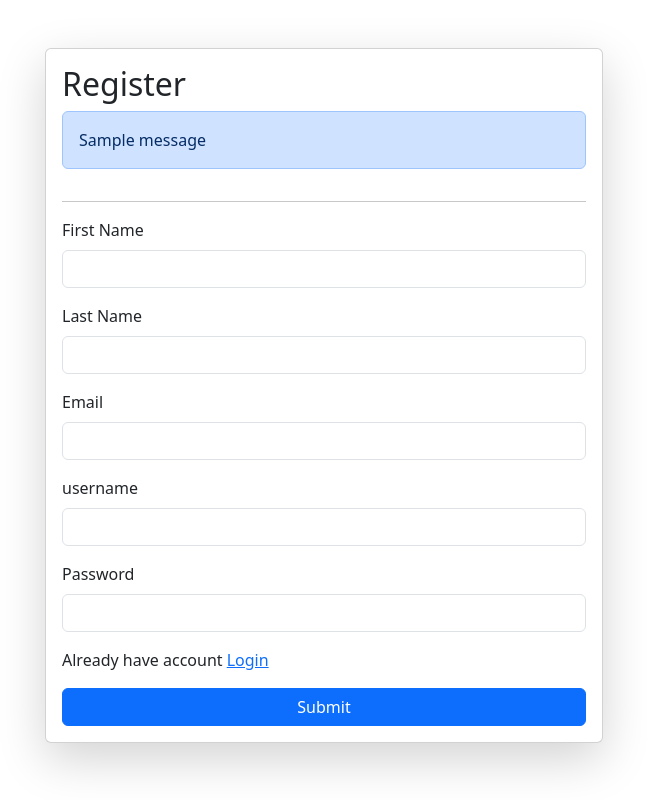
After one commit to Amanastel/PDF_Based_Chatbot_AI, a Django app: page /register/ in a window 1280 px wide. The commit adds this page. Shown: the whole page, without its empty margins (316-963 px from the left). Run offline with Django 4.2, Linux system fonts and the light colour scheme; tables that the repository leaves empty hold one stand-in row (values such as "Sample post"); one stand-in notice (Sample message) is shown.

Commit message:
user register and login fun..

```diff
--- a/llmModelAi/llmApp/forms.py
+++ b/llmModelAi/llmApp/forms.py
@@ -5,15 +5,15 @@ from django.contrib.auth.forms import UserCreationForm
 from .models import CustomProfile
 
 
-class CustomProfileForm(forms.ModelForm):
+class RegistrationForm(forms.ModelForm):
     class Meta:
         model = CustomProfile
-        fields = ['username', 'first_name', 'last_name', 'email', 'phone', 'address']
+        fields = ('phone', 'address')
 
 class PDFDocumentForm(forms.ModelForm):
     class Meta:
         model = PDFDocument
-        fields = ['title', 'document', 'embedding']
+        fields = ['title', 'embedding']
 
 
 class ChatMessageForm(forms.ModelForm):
--- a/llmModelAi/llmApp/models.py
+++ b/llmModelAi/llmApp/models.py
@@ -20,6 +20,7 @@ class PDFDocument(models.Model):
     user = models.ForeignKey(User, on_delete=models.CASCADE)
     title = models.CharField(max_length=200)
     # document = models.FileField(upload_to='pdf_documents/')
+    # document = models.TextField(null=True, blank=True)
     embedding = models.TextField()
     def __str__(self):
         return f"{self.user.username}'s PDF: {self.document.name}"
--- /dev/null
+++ b/llmModelAi/llmApp/templates/register.html
@@ -0,0 +1,65 @@
+<!DOCTYPE html>
+<html lang="en">
+  <head>
+    <meta charset="utf-8" />
+    <meta name="viewport" content="width=device-width, initial-scale=1" />
+    <title>Home</title>
+    <link
+      href="https://cdn.jsdelivr.net/npm/bootstrap@5.3.1/dist/css/bootstrap.min.css"
+      rel="stylesheet"
+      integrity="sha384-4bw+/aepP/YC94hEpVNVgiZdgIC5+VKNBQNGCHeKRQN+PtmoHDEXuppvnDJzQIu9"
+      crossorigin="anonymous"
+    />
+  </head>
+  <body>
+    <div class="container mt-5">
+      <form
+        class="col-6 mx-auto card p-3 shadow-lg"
+        method="POST"
+        enctype="multipart/form-data"
+      >
+        {% csrf_token %}
+        <h2>Register</h2>
+        {% if messages %}
+        {% comment %} {{ message.tags }} {% endcomment %}
+        <div class="alert alert-primary" role="alert">
+            {% for message in messages %}
+            {{ message }}
+            {% endfor %}
+          </div>
+
+        {% endif %}
+        <hr />
+        <div class="mb-3">
+            <label for="exampleInputEmail1" class="form-label">First Name</label>
+            <input type="text" class="form-control" name="first_name" id="exampleInputEmail1" aria-describedby="emailHelp">
+        </div>
+          <div class="mb-3">
+            <label for="exampleInputEmail1" class="form-label">Last Name</label>
+            <input type="text" class="form-control" name="last_name" id="exampleInputEmail1" aria-describedby="emailHelp">
+          </div>
+          <div class="mb-3">
+            <label for="exampleInputEmail1" class="form-label">Email</label>
+            <input type="email" class="form-control" name="email" id="exampleInputEmail1" aria-describedby="emailHelp">
+          </div>
+            <div class="mb-3">
+              <label for="exampleInputEmail1" class="form-label">username</label>
+              <input type="text" class="form-control" name="username" id="exampleInputEmail1" aria-describedby="emailHelp">
+
+            </div>
+            <div class="mb-3">
+              <label for="exampleInputPassword1" class="form-label">Password</label>
+              <input type="password" class="form-control" name="password" id="exampleInputPassword1">
+            </div>
+
+
+            <p> Already have account <a href="/login/"> Login</a> </p>
+            <button type="submit" class="btn btn-primary">Submit</button>
+      </form>
+
+
+    </div>
+
+
+  </body>
+</html>
--- a/llmModelAi/llmApp/urls.py
+++ b/llmModelAi/llmApp/urls.py
@@ -22,5 +22,7 @@ from llmApp.views import *
 urlpatterns = [
     path('',views.home,name='home'),
     path('pdf-chat/', pdf_chat, name='pdf_chat'),
+    path('register/', views.register, name='register'),
+    path('login/', views.user_login, name='login'),
 
 ]
--- a/llmModelAi/llmApp/views.py
+++ b/llmModelAi/llmApp/views.py
@@ -8,8 +8,14 @@ from langchain.vectorstores import FAISS
 from langchain.chains.question_answering import load_qa_chain
 from langchain.llms import OpenAI
 from langchain.callbacks import get_openai_callback
+from .forms import RegistrationForm
+from django.contrib.auth import login, authenticate, logout
+from django.shortcuts import render, redirect
+from django.contrib import messages
+from django.contrib.auth.models import User
 
-os.environ["OPENAI_API_KEY"] = "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"
+
+
 
 # Create your views here.
 
@@ -58,3 +64,58 @@ def pdf_chat(request):
 
     context = {'chat_response': chat_response}
     return render(request, 'pdf_chat.html', context)
+
+
+
+def register(request):
+    if request.method == 'POST':
+        data = request.POST
+        first_name = data.get("first_name")
+        last_name = data.get("last_name")
+        username = data.get("username")
+        password = data.get("password")
+        email = data.get("email")
+
+        user = User.objects.filter(username = username)
+
+        if user.exists():
+            messages.info(request, "username already Taken")
+            return redirect("/register/")
+
+        user_email = User.objects.filter(email = email)
+
+        if user_email.exists():
+            messages.info(request, "email already Taken")
+            return redirect("/register/")
+
+        user = User.objects.create_user(
+            username=username,
+            email=email,
+            first_name=first_name,
+            last_name=last_name,
+        )
+
+        user.set_password(password)
+        user.save()
+
+        messages.info(request, "Account created successfully")
+
+        return redirect("/register/")
+    return render(request, 'register.html')
+
+
+def user_login(request):
+    if request.method == 'POST':
+        username = request.POST['username']
+        password = request.POST['password']
+        user = authenticate(request, username=username, password=password)
+        if user is not None:
+            login(request, user)
+            return redirect('home')  # Redirect to the home page or any other desired page
+        else:
+            messages.error(request, 'Invalid username or password. Please try again.')
+    return render(request, 'login.html')
+
+def user_logout(request):
+    logout(request)
+    return redirect('login')
```
Also changed, not shown: llmModelAi/llmApp/templates/home.html (+38 -1 lines), llmModelAi/llmApp/templates/login.html (added, +57 -0 lines), llmModelAi/llmApp/templates/pdf_chatbot.html (renamed from llmModelAi/llmApp/templates/pdf_chat.html).
